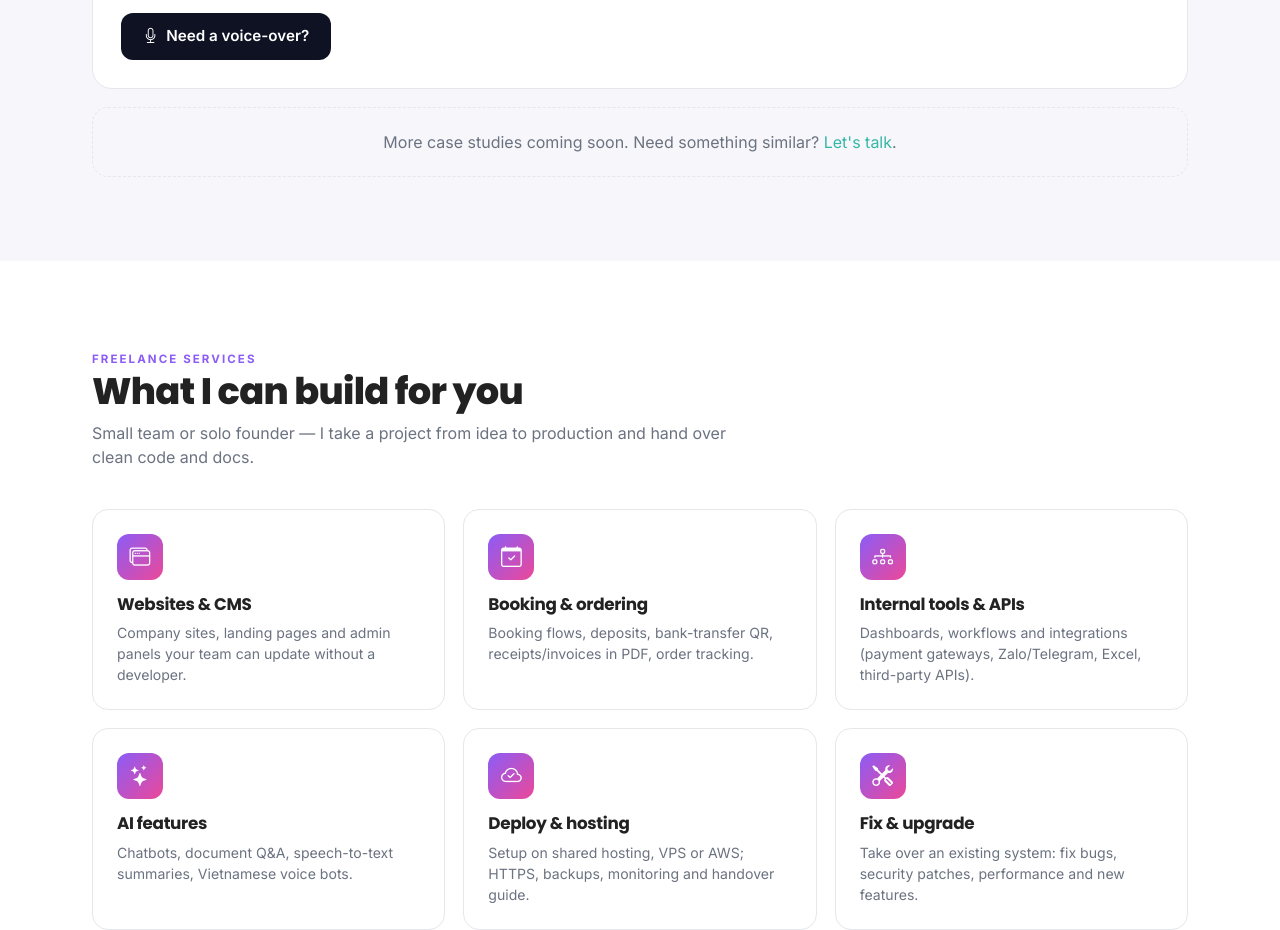
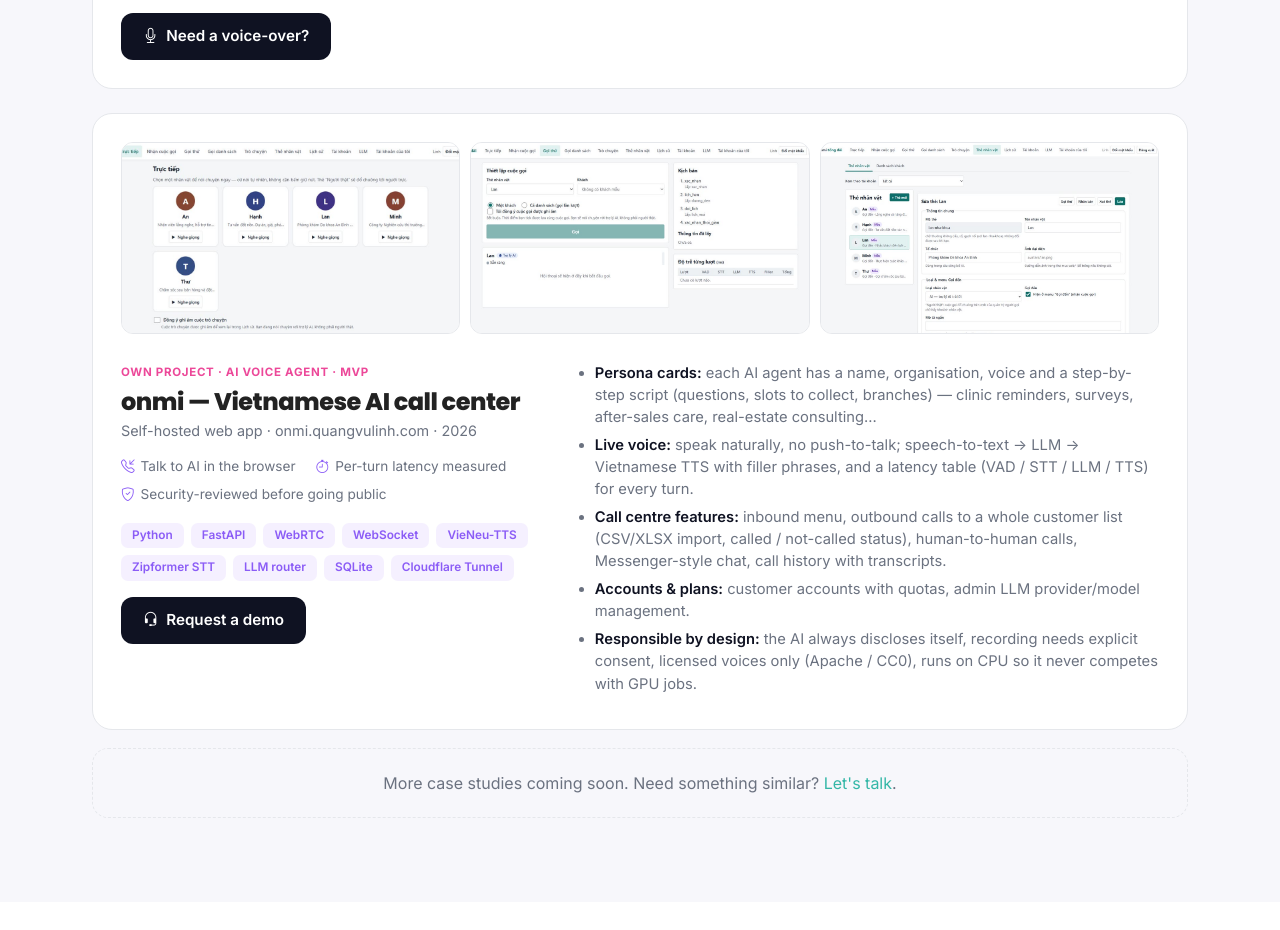
Before and after one commit to linhnvv2/html-web-static, a plain HTML site: page projects.html in a window 1280 px wide. Shown: the part 2985-3915 px from the top of the page. Drawn offline with Linux system fonts and the light colour scheme.

Commit message:
Projects: add onmi - Vietnamese AI call center (3 screenshots, VI/EN)

```diff
--- a/projects.html
+++ b/projects.html
@@ -289,6 +289,50 @@
           </div>
         </article>
 
+        <article class="pj pj-wide mt-4" data-aos="fade-up">
+          <div class="pj-strip" style="grid-template-columns:repeat(3,1fr)">
+            <a href="assets/img/projects/onmi-live.jpg" class="glightbox" data-gallery="onmi"><img src="assets/img/projects/onmi-live.jpg" alt="onmi — chọn nhân vật AI để nói chuyện trực tiếp" loading="lazy"></a>
+            <a href="assets/img/projects/onmi-call.jpg" class="glightbox" data-gallery="onmi"><img src="assets/img/projects/onmi-call.jpg" alt="onmi — gọi thử: kịch bản, thông tin lấy được, độ trễ từng lượt" loading="lazy"></a>
+            <a href="assets/img/projects/onmi-personas.jpg" class="glightbox" data-gallery="onmi"><img src="assets/img/projects/onmi-personas.jpg" alt="onmi — soạn thẻ nhân vật" loading="lazy"></a>
+          </div>
+          <div class="pj-body">
+            <div class="pj-head">
+              <span class="role" style="display:inline-block;font-size:.72rem;font-weight:700;color:var(--lp-accent2);text-transform:uppercase;letter-spacing:.06em;">
+                <span lang="en">Own project · AI voice agent · MVP</span><span lang="vi">Dự án cá nhân · tổng đài AI · bản MVP</span></span>
+              <h3 lang="en">onmi — Vietnamese AI call center</h3>
+              <h3 lang="vi">onmi — tổng đài AI nói tiếng Việt</h3>
+              <p class="client" lang="en">Self-hosted web app · onmi.quangvulinh.com · 2026</p>
+              <p class="client" lang="vi">Web app tự host · onmi.quangvulinh.com · 2026</p>
+              <div class="facts">
+                <span><i class="bi bi-telephone-inbound"></i><span lang="en">Talk to AI in the browser</span><span lang="vi">Gọi AI ngay trên trình duyệt</span></span>
+                <span><i class="bi bi-stopwatch"></i><span lang="en">Per-turn latency measured</span><span lang="vi">Đo độ trễ từng lượt nói</span></span>
+                <span><i class="bi bi-shield-check"></i><span lang="en">Security-reviewed before going public</span><span lang="vi">Rà bảo mật trước khi mở công khai</span></span>
+              </div>
+              <div class="lp-tags mb-3">
+                <span class="lp-tag">Python</span><span class="lp-tag">FastAPI</span><span class="lp-tag">WebRTC</span><span class="lp-tag">WebSocket</span>
+                <span class="lp-tag">VieNeu-TTS</span><span class="lp-tag">Zipformer STT</span><span class="lp-tag">LLM router</span><span class="lp-tag">SQLite</span><span class="lp-tag">Cloudflare Tunnel</span>
+              </div>
+              <a class="lp-btn lp-btn-primary" href="contact.html"><i class="bi bi-headset"></i><span lang="en">Request a demo</span><span lang="vi">Yêu cầu demo</span></a>
+            </div>
+            <div class="pj-points">
+              <ul lang="en">
+                <li><b>Persona cards:</b> each AI agent has a name, organisation, voice and a step-by-step script (questions, slots to collect, branches) — clinic reminders, surveys, after-sales care, real-estate consulting…</li>
+                <li><b>Live voice:</b> speak naturally, no push-to-talk; speech-to-text → LLM → Vietnamese TTS with filler phrases, and a latency table (VAD / STT / LLM / TTS) for every turn.</li>
+                <li><b>Call centre features:</b> inbound menu, outbound calls to a whole customer list (CSV/XLSX import, called / not-called status), human-to-human calls, Messenger-style chat, call history with transcripts.</li>
+                <li><b>Accounts &amp; plans:</b> customer accounts with quotas, admin LLM provider/model management.</li>
+                <li><b>Responsible by design:</b> the AI always discloses itself, recording needs explicit consent, licensed voices only (Apache / CC0), runs on CPU so it never competes with GPU jobs.</li>
+              </ul>
+              <ul lang="vi">
+                <li><b>Thẻ nhân vật:</b> mỗi trợ lý AI có tên, tổ chức, giọng và kịch bản từng bước (câu hỏi, thông tin cần lấy, rẽ nhánh) — nhắc lịch phòng khám, khảo sát, chăm sóc sau bán, tư vấn đất nền…</li>
+                <li><b>Nói chuyện trực tiếp:</b> cứ nói tự nhiên, không cần giữ nút; giọng → chữ → LLM → giọng đọc tiếng Việt có câu đệm, kèm bảng độ trễ (VAD / STT / LLM / TTS) cho từng lượt.</li>
+                <li><b>Đủ chức năng tổng đài:</b> menu gọi đến, gọi lần lượt cả danh sách khách (nhập CSV/XLSX, đánh dấu đã gọi / chưa gọi), gọi người với người, trò chuyện kiểu Messenger, lịch sử cuộc gọi kèm lời thoại.</li>
+                <li><b>Tài khoản &amp; gói:</b> tài khoản khách có hạn mức, trang quản trị chọn nhà cung cấp / model LLM.</li>
+                <li><b>Làm đúng ngay từ đầu:</b> AI luôn tự giới thiệu là AI, ghi âm phải có đồng ý, chỉ dùng giọng có giấy phép (Apache / CC0), chạy CPU để không tranh GPU với việc khác.</li>
+              </ul>
+            </div>
+          </div>
+        </article>
+
         <div class="more-soon" data-aos="fade-up">
           <span lang="en">More case studies coming soon. Need something similar? <a href="#hire">Let's talk</a>.</span>
           <span lang="vi">Sẽ cập nhật thêm dự án. Bạn cần sản phẩm tương tự? <a href="#hire">Liên hệ ngay</a>.</span>
```
Also changed, not shown: assets/img/projects/onmi-call.jpg (added), assets/img/projects/onmi-live.jpg (added), assets/img/projects/onmi-personas.jpg (added).
